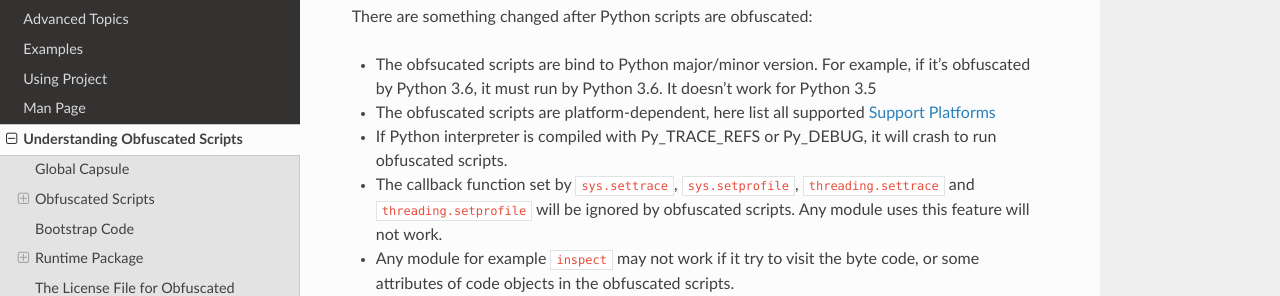
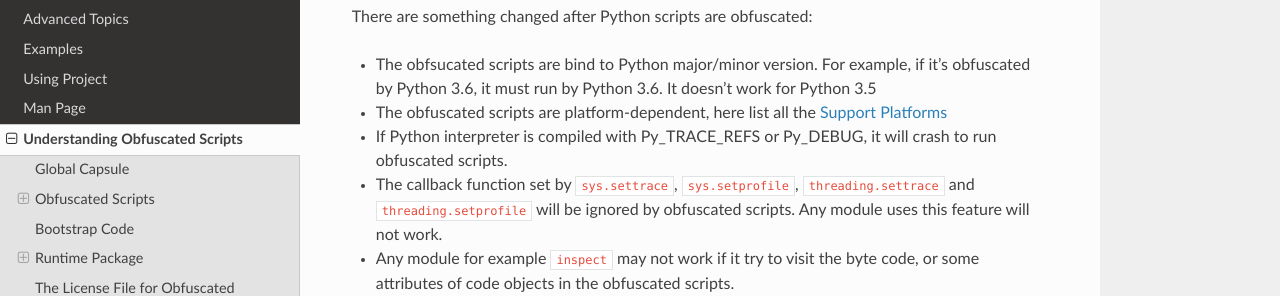
Before and after one commit to dashingsoft/pyarmor, a Sphinx documentation site: the page built from docs/understand-obfuscated-scripts.rst, in a window 1280 px wide and 900 px high, scrolled down 4965 px. Shown: the part 155-451 px from the top of the window. Built offline with Sphinx 7.4.7 and the Read the Docs theme 2.0.0, drawn with Linux system fonts in a browser that asks for light colours.

Commit message:
Refine doc

```diff
--- a/docs/understand-obfuscated-scripts.rst
+++ b/docs/understand-obfuscated-scripts.rst
@@ -250,8 +250,8 @@ There are something changed after Python scripts are obfuscated:
   it's obfuscated by Python 3.6, it must run by Python 3.6. It doesn't work for
   Python 3.5
 
-* The obfuscated scripts are platform-dependent, here list all supported
-  :ref:`Support Platforms`
+* The obfuscated scripts are platform-dependent, here list all the :ref:`Support
+  Platforms`
 
 * If Python interpreter is compiled with Py_TRACE_REFS or Py_DEBUG, it
   will crash to run obfuscated scripts.
```
